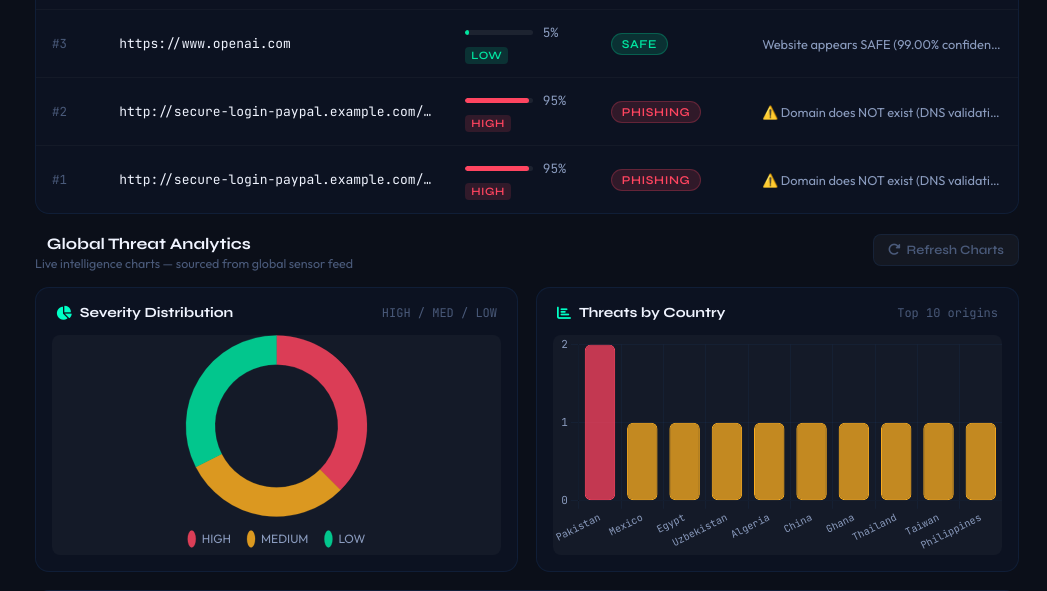
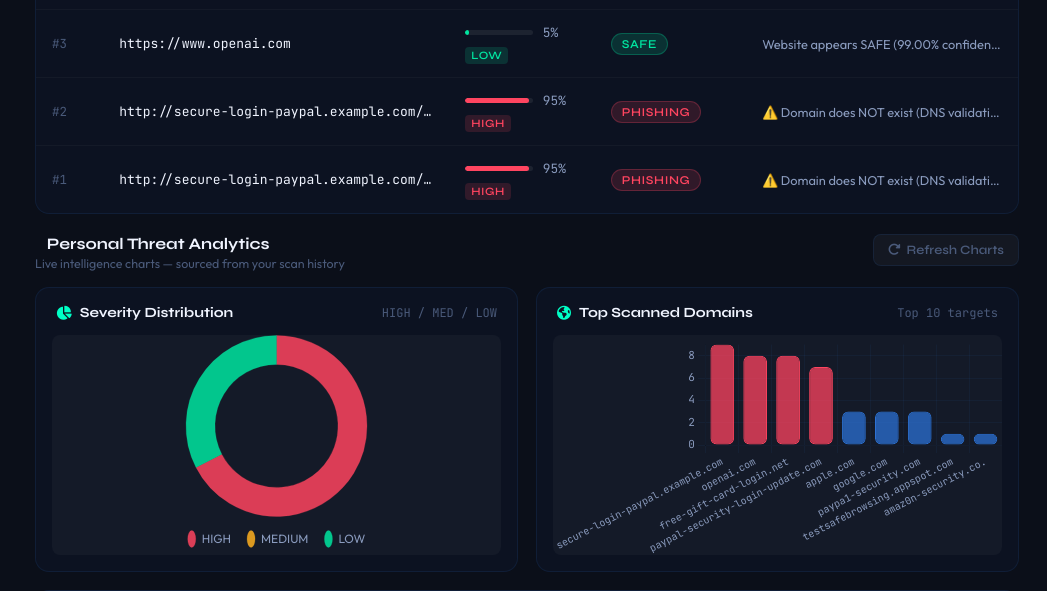
Before and after one commit to way2nafea/Phishing-Website-Detection, a Flask app: page /dashboard in a window 1280 px wide. Shown: the part 3595-4186 px from the top of the page, without its empty margins (233-1280 px from the left). Run offline with Flask 3, Linux system fonts and the light colour scheme; a user stored in the database is signed in; data comes from the database, SQL or seed files in the repository; parts of the project's set-up code (start-up, migrations or seed data) failed here and were passed over.

Commit message:
Updated Dashboard

```diff
--- a/app.py
+++ b/app.py
@@ -1001,6 +1001,32 @@
     return render_template("dashboard.html", scans=scans)
 
 
+@app.route("/api/user-scans-analytics")
+@login_required
+def user_scans_analytics():
+    """Returns the current user's scan history as JSON for the dashboard charts."""
+    scans = Scan.query.filter_by(user_id=current_user.id).all()
+    data = []
+    for s in scans:
+        # Calculate severity based on risk score thresholds
+        score = s.risk_score if s.risk_score is not None else 0
+        if score >= 70:
+            severity = "HIGH"
+        elif score >= 30:
+            severity = "MEDIUM"
+        else:
+            severity = "LOW"
+
+        data.append({
+            "url": s.url,
+            "risk_score": score,
+            "severity": severity,
+            "time": s.created_at.isoformat() + "Z" if s.created_at else "",
+            "result": s.result
+        })
+    return jsonify(data)
+
+
 # =============================
 # PASSWORD RESET
 # =============================
--- a/static/js/analytics.js
+++ b/static/js/analytics.js
@@ -220,14 +220,22 @@
       });
     }
 
-    // 2) BAR CHART — Threats per Country (top 10)
+    // 2) BAR CHART — Top Scanned Domains (top 10)
     const barEl = document.getElementById('chart-bar');
     if (barEl) {
-      const countryCounts = {};
+      const domainCounts = {};
       data.forEach(d => {
-        countryCounts[d.country] = (countryCounts[d.country] || 0) + 1;
+        try {
+          const urlObj = new URL((d.url || "").startsWith("http") ? d.url : "http://" + d.url);
+          const domain = urlObj.hostname.replace("www.", "");
+          domainCounts[domain] = (domainCounts[domain] || 0) + 1;
+        } catch (_) {
+            if (d.url) {
+                domainCounts[d.url] = (domainCounts[d.url] || 0) + 1;
+            }
+        }
       });
-      const sorted = Object.entries(countryCounts)
+      const sorted = Object.entries(domainCounts)
         .sort((a,b) => b[1]-a[1]).slice(0,10);
 
       const barColors = sorted.map(([,count]) => {
@@ -377,16 +385,9 @@
     try {
       let data = [];
       try {
-        const res = await fetch('/api/threat-map', { credentials: 'same-origin' });
+        const res = await fetch('/api/user-scans-analytics', { credentials: 'same-origin' });
         if (res.ok) data = await res.json();
       } catch(_) {}
-
-      // Supplement with fake data if insufficient
-      if (!Array.isArray(data) || data.length < 10) {
-        data = generateFakeData(40);
-      } else if (data.length < 20) {
-        data = [...data, ...generateFakeData(20 - data.length)];
-      }
 
       document.querySelectorAll('.chart-skeleton').forEach(el => el.classList.remove('loading'));
       initDashboardCharts(data);
@@ -394,7 +395,7 @@
     } catch(err) {
       console.warn('[Analytics] Chart load error:', err);
       document.querySelectorAll('.chart-skeleton').forEach(el => el.classList.remove('loading'));
-      initDashboardCharts(generateFakeData(40));
+      initDashboardCharts([]);
     }
   }
 
--- a/templates/dashboard.html
+++ b/templates/dashboard.html
@@ -357,10 +357,10 @@
           <div>
             <div class="analytics-section-title">
               <i class="fa-solid fa-chart-mixed" style="color:var(--accent-cyan)"></i>
-              &nbsp;Global Threat Analytics
+              &nbsp;Personal Threat Analytics
             </div>
             <div class="analytics-section-sub" style="font-size:0.78rem;color:var(--text-muted);margin-top:3px">
-              Live intelligence charts — sourced from global sensor feed
+              Live intelligence charts — sourced from your scan history
             </div>
           </div>
           <button
@@ -388,8 +388,8 @@
 
           <div class="chart-card">
             <div class="chart-card-head">
-              <div class="chart-card-title"><i class="fa-solid fa-chart-bar"></i> Threats by Country</div>
-              <span class="chart-card-sub">Top 10 origins</span>
+              <div class="chart-card-title"><i class="fa-solid fa-earth-americas"></i> Top Scanned Domains</div>
+              <span class="chart-card-sub">Top 10 targets</span>
             </div>
             <div class="chart-canvas-wrap">
               <div class="chart-skeleton" id="bar-skeleton" style="height:220px;display:flex;align-items:center;justify-content:center">
```
